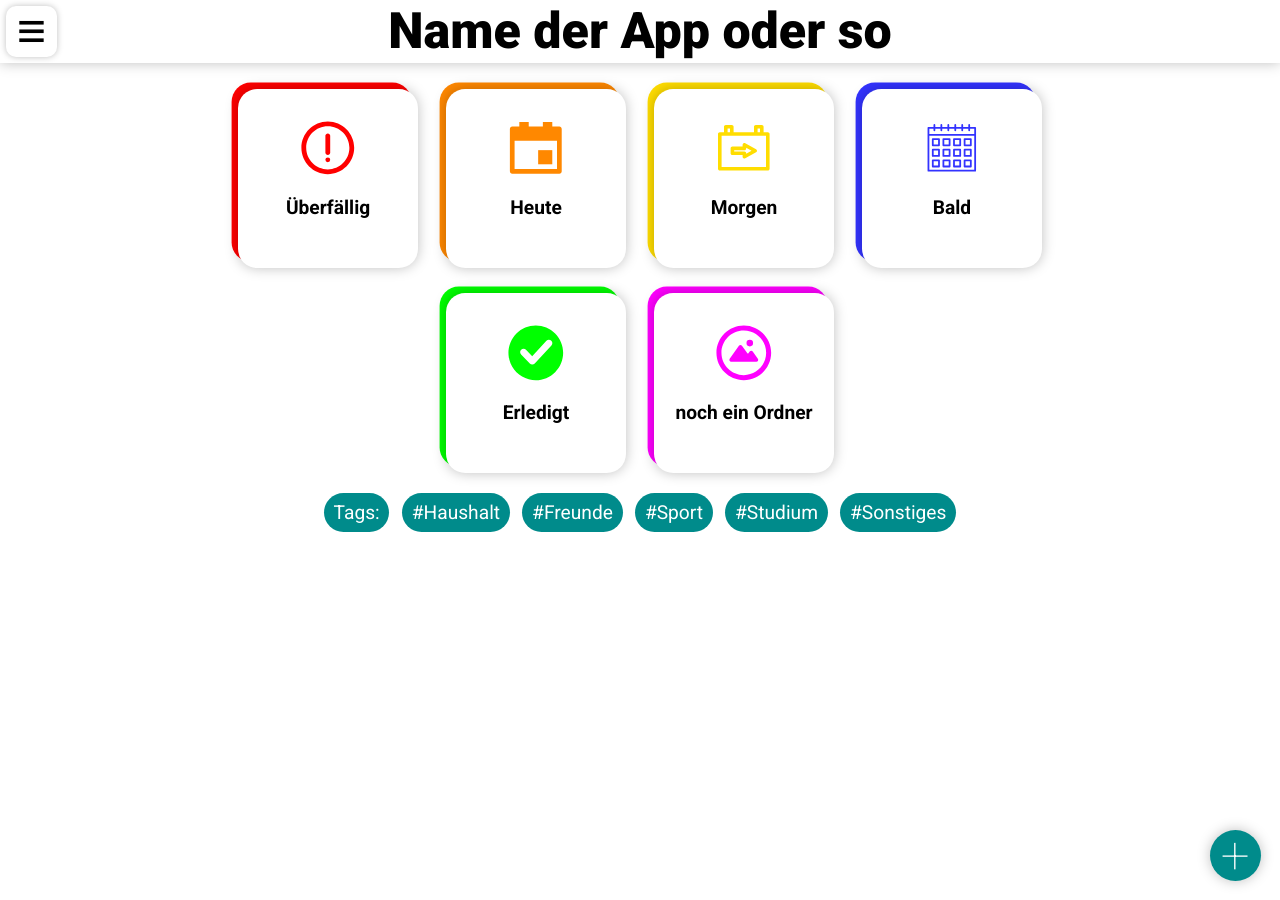
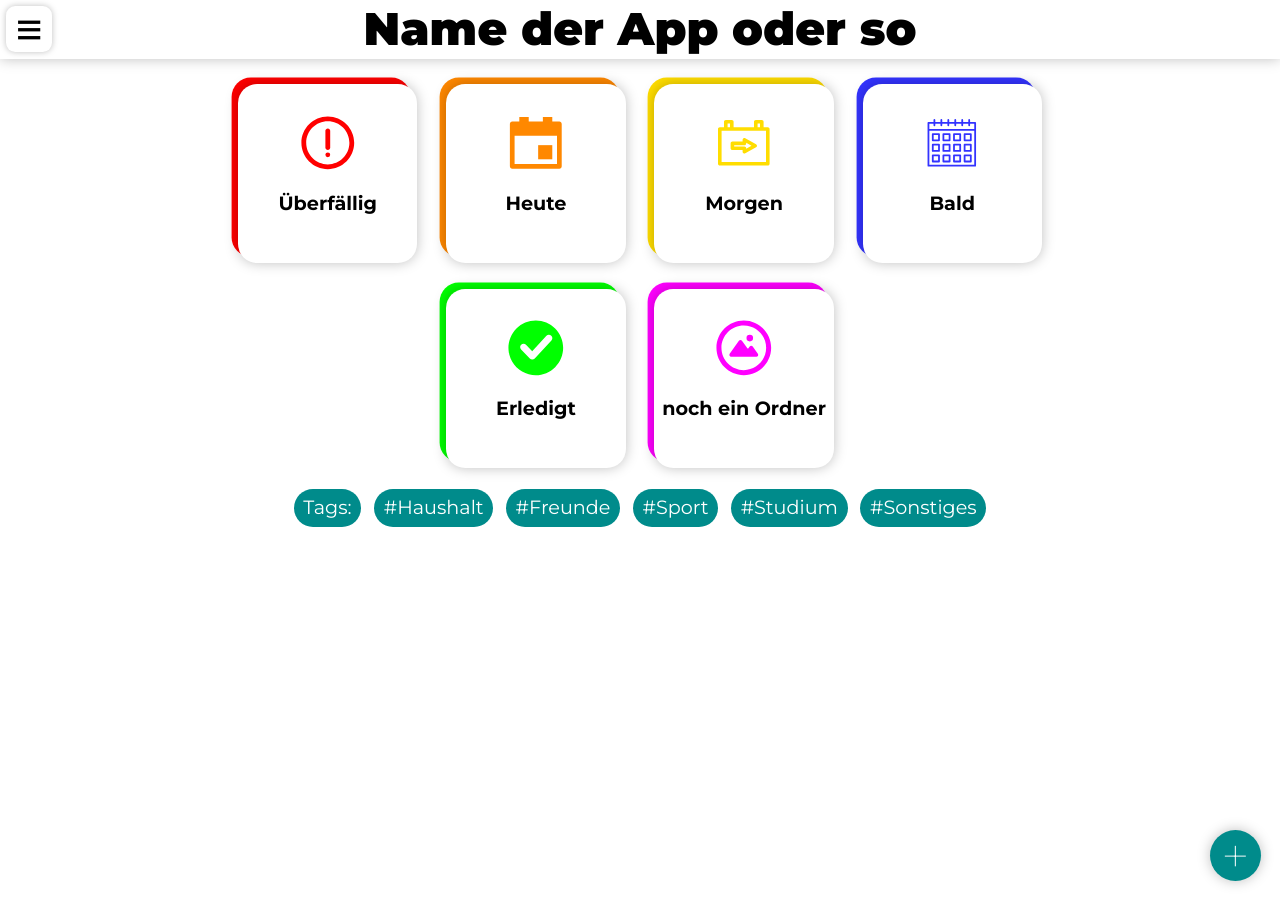
Before and after one commit to juve33/webtech, a Jekyll site: the page built from pages/overview.html, in a window 1280 px wide and 900 px high. Built offline with Jekyll 4.4.1, drawn with Linux system fonts in a browser that asks for light colours.

Commit message:
Montserrat als Schriftart eingestellt

```diff
--- a/css/main.css
+++ b/css/main.css
@@ -1,4 +1,4 @@
-@import url('https://fonts.googleapis.com/css2?family=Roboto:wght@100;400;700;900&display=swap');
+@import url('https://fonts.googleapis.com/css2?family=Montserrat:wght@100;400;700;900&display=swap');
 
 html, body, div, span, applet, object,
 iframe, h1, h2, h3, h4, h5, h6, p, blockquote,
@@ -27,10 +27,10 @@ html {
 	scrollbar-width: none; /* Firefox */
 	-ms-overflow-style: none; /* Edge */
 
-  font-family: 'Roboto', sans-serif;
+  font-family: 'Montserrat', sans-serif;
   font-weight: 400;
 
-	--header-height: max(7vmin, calc(12px + 1rem));
+	--header-height: max(6.5vmin, calc(12px + 1rem));
 	--footer-height: 2rem;
 }
 
@@ -296,13 +296,13 @@ footer {
 
 @media screen and (max-width: 1080px) {
 	html {
-		--header-height: max(11vmin, calc(12px + 2rem));
+		--header-height: max(10vmin, calc(12px + 2rem));
 	}
 
 	header {
 		--menu-size: calc(var(--header-height) - 1rem);
 		font-size: calc(var(--header-height) - 2rem);
-		padding-left: calc(var(--header-height) / 3);
+		padding-left: calc(var(--header-height) * .4);
 	}
 
 	.menu {
```
